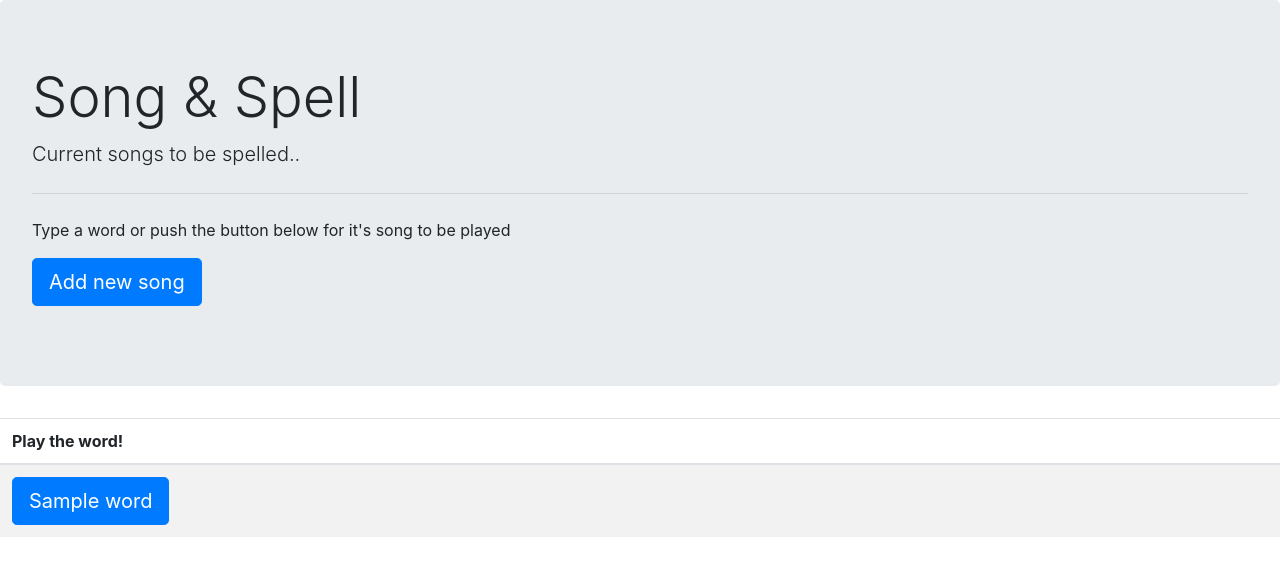
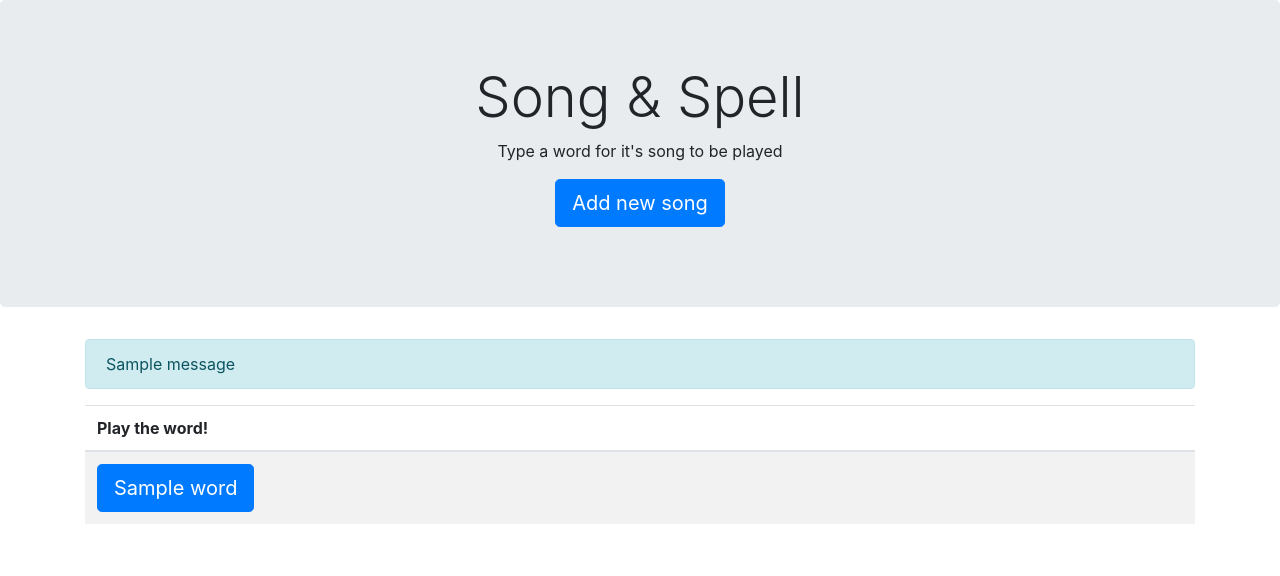
Before and after one commit to cboddy/song-and-spell, a Python web app: template static/templates/index.html in a window 1280 px wide. Shown: the top 576 px of the page. Run offline with Jinja, Linux system fonts and the light colour scheme; the template is opened without the code that fills it: most values are stand-ins (such as "Sample title", 1, 10 or a date in 2020); one stand-in notice (Sample message) is shown; some libraries are stand-ins or nearby versions.

Commit message:
update html templates

```diff
--- /dev/null
+++ b/static/templates/base.html
@@ -0,0 +1,16 @@
+{% include 'header.html' %}
+
+<div class="container">
+
+    {% with messages = get_flashed_messages() %}
+    {% if messages %}
+    {% for message in messages %}
+    <div class="alert alert-info"> {{ message }} </div>
+    {% endfor %}
+    {% endif %}
+    {% endwith %}
+
+    {% block content  %}
+    {% endblock %}
+</div>
+{% include 'footer.html' %}
--- /dev/null
+++ b/static/templates/footer.html
@@ -0,0 +1,3 @@
+    </body>
+
+</html>
--- /dev/null
+++ b/static/templates/header.html
@@ -0,0 +1,20 @@
+<html>
+    <head>
+
+        <link rel="stylesheet" href="https://stackpath.bootstrapcdn.com/bootstrap/4.3.1/css/bootstrap.min.css" integrity="sha384-ggOyR0iXCbMQv3Xipma34MD+dH/1fQ784/j6cY/iJTQUOhcWr7x9JvoRxT2MZw1T" crossorigin="anonymous">
+        <script src="https://code.jquery.com/jquery-3.3.1.slim.min.js" integrity="sha384-q8i/X+965DzO0rT7abK41JStQIAqVgRVzpbzo5smXKp4YfRvH+8abtTE1Pi6jizo" crossorigin="anonymous"></script>
+        <script src="https://cdnjs.cloudflare.com/ajax/libs/popper.js/1.14.7/umd/popper.min.js" integrity="sha384-UO2eT0CpHqdSJQ6hJty5KVphtPhzWj9WO1clHTMGa3JDZwrnQq4sF86dIHNDz0W1" crossorigin="anonymous"></script>
+        <script src="https://stackpath.bootstrapcdn.com/bootstrap/4.3.1/js/bootstrap.min.js" integrity="sha384-JjSmVgyd0p3pXB1rRibZUAYoIIy6OrQ6VrjIEaFf/nJGzIxFDsf4x0xIM+B07jRM" crossorigin="anonymous"></script>
+        <meta name="viewport" content="width=device-width, initial-scale=1, shrink-to-fit=no">
+    </head>
+
+    <body>
+        <center>
+        <div class="jumbotron">
+            <h1 class="display-4">Song & Spell</h1>
+            <p>Type a word for it's song to be played</p>
+            <p class="lead">
+            <a class="btn btn-primary btn-lg" href="/add" role="button">Add new song</a>
+            </p>
+        </div>
+        </center>
--- a/static/templates/index.html
+++ b/static/templates/index.html
@@ -1,25 +1,7 @@
-<html>
-    <head>
+{% extends 'base.html' %}
+{% block content %}
 
-        <link rel="stylesheet" href="https://stackpath.bootstrapcdn.com/bootstrap/4.3.1/css/bootstrap.min.css" integrity="sha384-ggOyR0iXCbMQv3Xipma34MD+dH/1fQ784/j6cY/iJTQUOhcWr7x9JvoRxT2MZw1T" crossorigin="anonymous">
-        <script src="https://code.jquery.com/jquery-3.3.1.slim.min.js" integrity="sha384-q8i/X+965DzO0rT7abK41JStQIAqVgRVzpbzo5smXKp4YfRvH+8abtTE1Pi6jizo" crossorigin="anonymous"></script>
-        <script src="https://cdnjs.cloudflare.com/ajax/libs/popper.js/1.14.7/umd/popper.min.js" integrity="sha384-UO2eT0CpHqdSJQ6hJty5KVphtPhzWj9WO1clHTMGa3JDZwrnQq4sF86dIHNDz0W1" crossorigin="anonymous"></script>
-        <script src="https://stackpath.bootstrapcdn.com/bootstrap/4.3.1/js/bootstrap.min.js" integrity="sha384-JjSmVgyd0p3pXB1rRibZUAYoIIy6OrQ6VrjIEaFf/nJGzIxFDsf4x0xIM+B07jRM" crossorigin="anonymous"></script>
-        <meta name="viewport" content="width=device-width, initial-scale=1, shrink-to-fit=no">
-    </head>
-
-    <body>
-        <div class="jumbotron">
-            <h1 class="display-4">Song & Spell</h1>
-            <p class="lead">Current songs to be spelled..</p>
-            <hr class="my-4">
-            <p>Type a word or push the button below for it's song to be played</p>
-            <p class="lead">
-            <a class="btn btn-primary btn-lg" href="/add" role="button">Add new song</a>
-            </p>
-        </div>
-
-
+<center>
         <table class="table table-striped">
             <thead>
                 <tr>
@@ -33,7 +15,6 @@
                 </tr>
                 {% endfor %}
             </tbody>
-
-    </body>
-
-</html>
+        </table>
+</center>
+{%  endblock content %}
```
